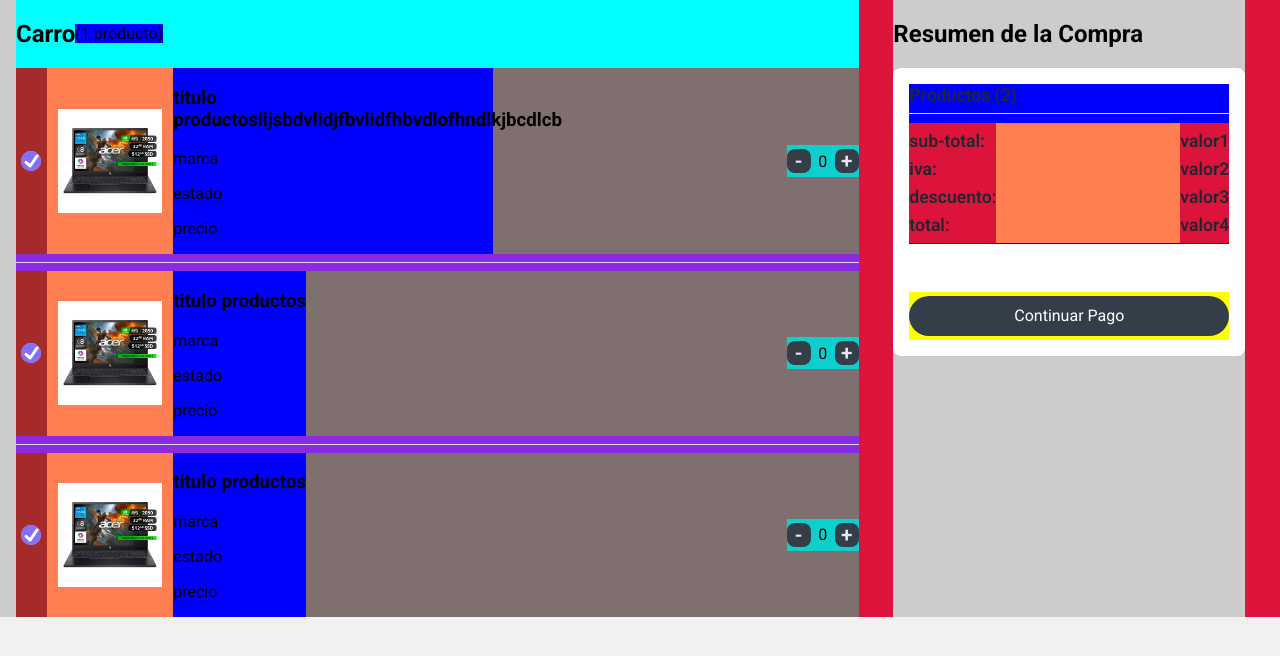
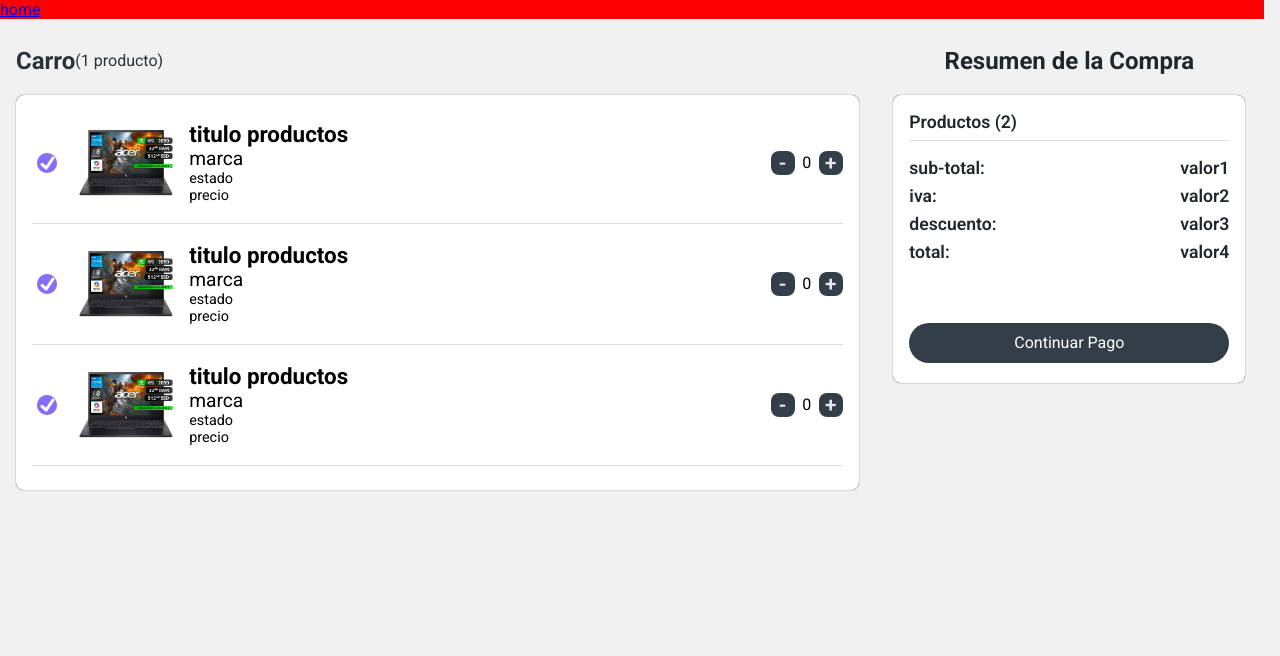
Before and after one commit to W-osorio/Tienda-gamer, a plain HTML site: page views/seccionPago.html in a window 1280 px wide. Drawn offline with Linux system fonts and the light colour scheme; files whose address does not match are found by name.

Commit message:
Avances seccion pago

```diff
--- /dev/null
+++ b/assets/styles/seccionCarro/header.css
@@ -0,0 +1,4 @@
+
+header {
+    background-color: rgb(255, 0, 0);
+}
--- a/assets/styles/seccionPago.css
+++ b/assets/styles/seccionCarro/seccionPago.css
@@ -18,21 +18,32 @@ body {
     background-color: #f1f1f1;
 }
 
+
+/* ---- Seccion Carro ---- */
+
+.seccion-pago {
+    width: auto;
+    height: auto;
+    background-color: transparent;
+    padding: .5rem 0 .5rem 0;
+}
+
 .grid-seccion {
     width: 100%;
     height: auto;
     display: grid;
     grid-template-columns: 2fr 1fr;
     padding: 0 0 0 1rem;
-    background-color: #ccc;
+    background-color: transparent;
 }
-
-/* ---- Seccion Carro ---- */
 
 .seccion-card {
     width: auto;
     height: auto;
-    background-color: blueviolet;
+    background-color: #fff;
+    box-shadow: 0px 0px 1px rgb(0, 0, 0);
+    border-radius: .5rem;
+    padding: 1rem;
 }
 
 .titulo-seccion-card {
@@ -42,20 +53,21 @@ body {
     justify-content: start;
     align-items: center;
     flex-direction: row;
-    background-color: aqua;
+    background-color: transparent;
+    color: #29323a;
 }
 
 .titulo-seccion-card span {
     display: flex;
     justify-content: center;
     align-items: center;
-    background-color: blue;
+    background-color: transparent;
 }
 
 .card-producto {
     width: auto;
     height: auto;
-    background-color: brown;
+    background-color: transparent;
     display: flex;
     justify-content: start;
     align-items: center;
@@ -74,7 +86,7 @@ body {
 .contain-content-producto {
     width: 100%;
     height: auto;
-    background-color: rgb(128, 111, 111);
+    background-color: transparent;
     display: flex;
     justify-content: space-between;
     align-items: center;
@@ -84,7 +96,7 @@ body {
 .content-producto {
     max-width: 70%;
     height: auto;
-    background-color: coral;
+    background-color: transparent;
     display: flex;
     justify-content: center;
     align-items: center;
@@ -94,7 +106,7 @@ body {
 .contain-image-producto {
     width: 6.5rem;
     height: 6.5rem;
-    background-color: #ccc;
+    background-color: transparent;
     margin: 0 .7rem 0 .7rem;
 }
 
@@ -106,16 +118,39 @@ body {
 }
 
 .desc-producto {
-    max-width: 20rem;
+    max-width: 15rem;
     width: auto;
     height: auto;
-    background-color: blue;
+    background-color: transparent;
 }
+
+.desc-producto h3, p {
+    margin: 0;
+}
+
+.desc-producto h3 {
+    font-size: 1.4rem;
+    overflow-wrap: break-word;
+    white-space: normal;     /* Permite saltos de línea normales */
+}
+
+.marca-producto {
+    font-size: 1.20rem;
+}
+
+.estado-producto {
+    font-size: .9rem;
+}
+
+.precio-producto {
+    font-size: .9rem;
+}
+
 
 .contador-producto {
     width: 4.5rem;
     height: 2rem;
-    background-color: rgb(14, 206, 206);
+    background-color: transparent;
     display: flex;
     justify-content: space-between;
     align-items: center;
@@ -131,24 +166,41 @@ body {
     text-align: center;
     border-radius: .5rem;
     background-color: #343e49;
+    transition: .3s ease-in-out;
+    cursor: pointer;
 }
 
+.contador-producto button:hover {
+    background-color: #232930;
+
+}
+
+
+
+
+
 /* ---- Seccion Resumen Compra ---- */
+
+
+
+
 
 .seccion-resumen-compra {
     width: auto;
     height: auto;
     display: flex;
-    justify-content: center;
+    justify-content: start;
+    align-items: center;
+    flex-direction: column;
     padding: 0 1rem 0 1rem;
-    background-color: crimson;
+    background-color: transparent;
 }
 
 .contain-compra {
-    background-color: #ccc;
+    background-color: transparent;
 }
 
-.title-resumen-compra h1 {
+.title-resumen-compra h2 {
     color: #1f262c;
 }
 
@@ -162,6 +214,7 @@ body {
     flex-direction: column;
     padding: 1rem;
     border-radius: .5rem;
+    box-shadow: 0px 0px 1px rgb(0, 0, 0);
     background-color: #ffffff;
 }
 
@@ -172,7 +225,7 @@ body {
     justify-content: space-evenly;
     align-items: start;
     flex-direction: column;
-    background-color: blue;
+    background-color: transparent;
 }
 
 .header-resumen-compra {
@@ -198,7 +251,7 @@ body {
     display: flex;
     justify-content: space-between;
     align-items: center;
-    background-color: coral;
+    background-color: transparent;
 }
 
 .contain-cobros span {
@@ -210,7 +263,7 @@ body {
 .titulos-cobros {
     width: auto;
     height: 7.5rem;
-    background-color: crimson;
+    background-color: transparent;
     display: flex;
     justify-content: space-evenly;
     align-items: start;
@@ -220,7 +273,7 @@ body {
 .cobros {
     width: auto;
     height: 7.5rem;
-    background-color: crimson;
+    background-color: transparent;
     display: flex;
     justify-content: space-evenly;
     align-items: end;
@@ -233,7 +286,7 @@ body {
     display: flex;
     justify-content: center;
     align-items: center;
-    background-color: yellow;
+    background-color: transparent;
 }
 
 .btn-pagar-style {
--- a/views/seccionPago.html
+++ b/views/seccionPago.html
@@ -1,20 +1,26 @@
 <!DOCTYPE html>
 <html lang="en">
 <head>
-    <link rel="stylesheet" href="../assets/styles/checkboxProducto.css">
-    <link rel="stylesheet" href="../assets/styles/seccionPago.css">
+    <link rel="stylesheet" href="../assets/styles/seccionCarro/header.css">
+    <link rel="stylesheet" href="../assets/styles/seccionCarro/checkboxProducto.css">
+    <link rel="stylesheet" href="../assets/styles/seccionCarro/seccionPago.css">
     <meta charset="UTF-8">
     <meta name="viewport" content="width=device-width, initial-scale=1.0">
     <title>Document</title>
 </head>
 <body>
+    <header>
+        <a href="#">home</a>
+    </header>
+
+    <section class="seccion-pago">
         <div class="grid-seccion">
-        <div class="seccion-card">
+            <div class="contain-cards">
                 <div class="titulo-seccion-card">
                     <h2>Carro</h2>
                     <span>(1 producto)</span>
                 </div>
-
+                <div class="seccion-card">
                     <!-- START CARDS -->
 
                     <div class="card-producto">
@@ -44,10 +50,10 @@
                                     <img src="../public/image/public.jpg" alt="img-1">
                                 </div>
                                 <div class="desc-producto">
-                            <h3>titulo productoslijsbdvlidjfbvlidfhbvdlofhndlkjbcdlcb</h3>
-                            <p>marca</p>
-                            <p>estado</p>
-                            <p>precio</p>
+                                    <h3>titulo productos</h3>
+                                    <p class="marca-producto">marca</p>
+                                    <p class="estado-producto">estado</p>
+                                    <p class="precio-producto">precio</p>
                                 </div>
                             </div>
                             <div class="contador-producto">
@@ -70,7 +76,6 @@
                                     <path d="M2 8.36364L6.23077 12L13 2"></path>
                                     </svg>
                                 </div>
-
                                 <svg version="1.1" xmlns="http://www.w3.org/2000/svg">
                                     <defs>
                                     <filter id="goo-12">
@@ -89,9 +94,9 @@
                                 </div>
                                 <div class="desc-producto">
                                     <h3>titulo productos</h3>
-                            <p>marca</p>
-                            <p>estado</p>
-                            <p>precio</p>
+                                    <p class="marca-producto">marca</p>
+                                    <p class="estado-producto">estado</p>
+                                    <p class="precio-producto">precio</p>
                                 </div>
                             </div>
                             <div class="contador-producto">
@@ -114,7 +119,6 @@
                                     <path d="M2 8.36364L6.23077 12L13 2"></path>
                                     </svg>
                                 </div>
-
                                 <svg version="1.1" xmlns="http://www.w3.org/2000/svg">
                                     <defs>
                                     <filter id="goo-12">
@@ -133,9 +137,9 @@
                                 </div>
                                 <div class="desc-producto">
                                     <h3>titulo productos</h3>
-                            <p>marca</p>
-                            <p>estado</p>
-                            <p>precio</p>
+                                    <p class="marca-producto">marca</p>
+                                    <p class="estado-producto">estado</p>
+                                    <p class="precio-producto">precio</p>
                                 </div>
                             </div>
                             <div class="contador-producto">
@@ -146,16 +150,19 @@
                         </div>
                     </div>
 
+                    <hr class="linea-separatoria">
+
                     <!-- END CARDS -->
 
+                </div>
             </div>
 
 
             <div class="seccion-resumen-compra">
-            <div class="contain-compra">
                 <div class="title-resumen-compra">
                     <h2>Resumen de la Compra</h2>
                 </div>
+                <div class="contain-compra">
                     <div class="seccion-desc-resumen-compra">
                         <div class="content-desc-resumen-compra">
                             <div class="header-resumen-compra">
@@ -184,5 +191,6 @@
                 </div>
             </div>
         </div>
+    </section>
 </body>
 </html>
```
Also changed, not shown: assets/styles/seccionCarro/checkboxProducto.css (renamed from assets/styles/checkboxProducto.css). Lines whose indentation alone changed are shown as unchanged.
